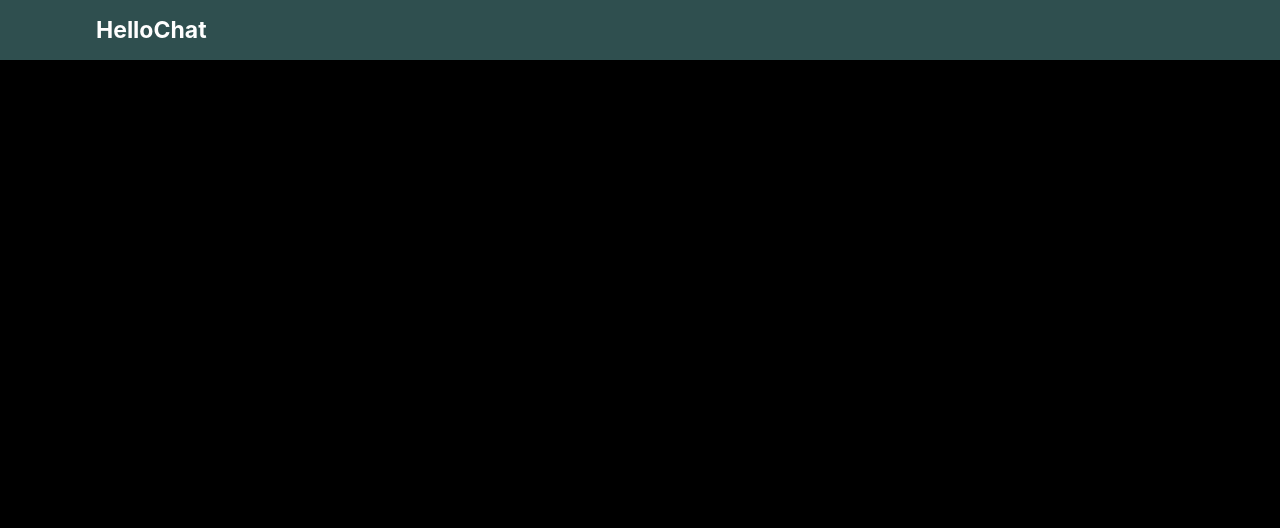
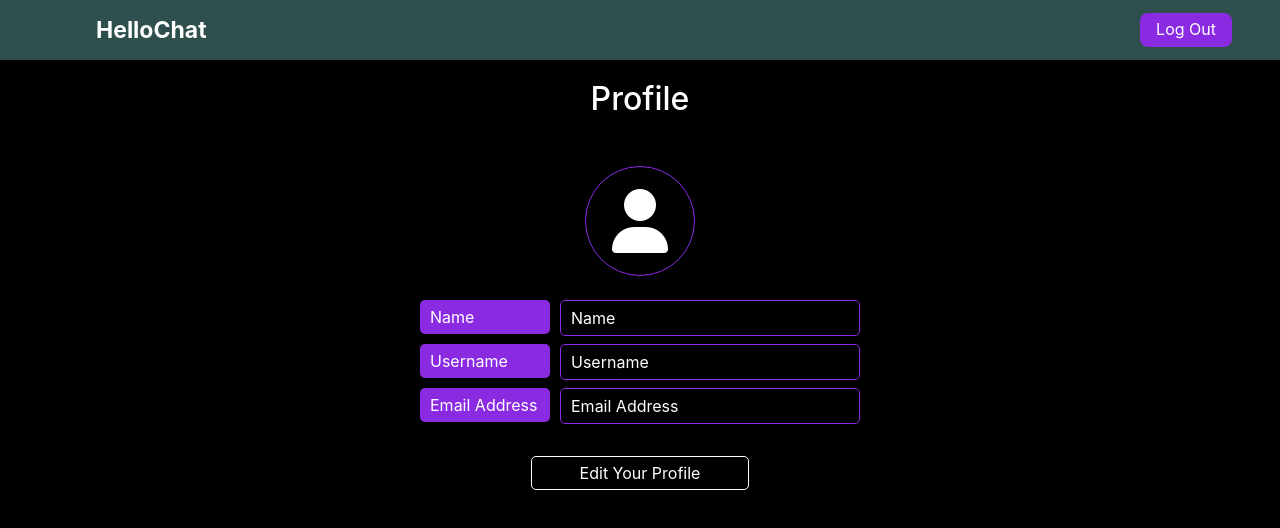
Before and after one commit to iamprincerajv/textchat, a React (Create React App) app: page /profile in a window 1280 px wide. Before the commit this address had no page. Shown: the top 528 px of the page. Built offline with nearby package versions, Linux system fonts and the light colour scheme; no server answers; sample sign-in values are in the browser's storage.

Commit message:
added profile comp

```diff
--- a/src/App.css
+++ b/src/App.css
@@ -226,6 +226,54 @@ a {
   border: none;
 }
 
+/* Profile */
+.profile {
+  position: fixed;
+  top: 8vh;
+  width: 100%;
+  height: 100%;
+}
+
+.profileImg {
+  border: 0.5px solid blueviolet;
+  border-radius: 50%;
+  height: 110px;
+  width: 110px;
+  display: flex;
+  justify-content: center;
+  align-items: center;
+}
+
+.profileLabel {
+  width: 130px;
+  height: fit-content;
+  background-color: blueviolet;
+  border-radius: 5px;
+  padding: 5px;
+  padding-left: 10px;
+  margin-bottom: 10px !important;
+  margin-right: 10px !important;
+  text-align: left;
+}
+
+.labelAns {
+  width: 300px;
+  height: fit-content;
+  padding: 5px;
+  padding-left: 10px;
+  border: 0.5px solid blueviolet;
+  border-radius: 5px;
+  color: white;
+  text-align: left;
+}
+
+.editBtn {
+  background-color: black;
+  color: white;
+  border: 0.1px solid white;
+  border-radius: 5px;
+}
+
 /* Media Queries */
 @media screen and (min-width: 600px) {
   .messageBox {
--- a/src/App.js
+++ b/src/App.js
@@ -7,6 +7,7 @@ import Header from './components/Header';
 import Message from './components/Message';
 import PrivateComponent from './components/PrivateComponent';
 import Friends from './components/Friends';
+import Profile from './components/Profile';
 
 function App() {
 
@@ -22,6 +23,7 @@ function App() {
           <Route element={<PrivateComponent />}>
             <Route path='/' element={<Friends sidebar={sidebar} />} />
             <Route path='/message' element={<Message />} />
+            <Route path='/profile' element={<Profile />} />
           </Route>
         </Routes>
       </Router>
--- a/src/components/Header.js
+++ b/src/components/Header.js
@@ -24,6 +24,11 @@ const Header = (props) => {
     }
   }
 
+  const logOut = () => {
+    localStorage.clear();
+    navigate("/login");
+}
+
   return (
     <header className='d-flex justify-content-between'>
       <div className='d-flex'>
@@ -37,6 +42,8 @@ const Header = (props) => {
       {location.pathname === "/" ? <div style={{ color: 'white', backgroundColor: 'blueviolet', cursor: "pointer" }} className='me-3 me-sm-4 me-md-5 p-1 px-3 rounded-3 bold' onClick={showSidebar}>{localStorage.getItem('name')} (You)</div> : ""}
 
       {location.pathname === "/message" ? <div onClick={backHome} style={{ color: 'white', backgroundColor: 'blueviolet', cursor: "pointer" }} className='me-3 me-sm-4 me-lg-5 me-md-5 p-1 px-3 rounded-3 bold'>{localStorage.getItem("friendToChat")} </div> : ""}
+
+      {location.pathname === "/profile" ? <div onClick={logOut} style={{ color: 'white', backgroundColor: 'blueviolet', cursor: "pointer" }} className='me-3 me-sm-4 me-lg-5 me-md-5 p-1 px-3 rounded-3 bold'>Log Out </div> : ""}
     </header>
   )
 }
--- /dev/null
+++ b/src/components/Profile.js
@@ -0,0 +1,62 @@
+import React, { useEffect, useState } from 'react'
+
+const Profile = () => {
+
+    const [name, setName] = useState("Name");
+    const [username, setUsername] = useState("Username");
+    const [email, setEmail] = useState("Email Address");
+
+    useEffect(() => {
+        getProfile();
+        // eslint-disable-next-line
+    }, [])
+
+    const getProfile = async () => {
+        let key = localStorage.getItem("username");
+
+        if (key) {
+            let result = await fetch(`http://localhost:5000/search/${key}`, {
+                headers: {
+                    "Authorization": `bearer ${localStorage.getItem("token")}`
+                }
+            });
+            result = await result.json();
+
+            if (result) {
+                setName(result[0].name);
+                setUsername(result[0].username);
+                setEmail(result[0].email);
+            }
+        }
+    }
+
+    return (
+        <div className='profile p-3'>
+            <h2 className='text-center mb-5'>Profile</h2>
+            <center>
+                <div className="mb-4">
+                    <div className="profileImg">
+                        <i className="fa-solid fa-user fa-4x my-2 mx-2"></i>
+                    </div>
+                </div>
+                <div className="profileData">
+                    <div className='d-flex justify-content-center'>
+                        <p className='profileLabel'>Name</p>
+                        <p className='labelAns'>{name}</p>
+                    </div>
+                    <div className='d-flex justify-content-center'>
+                        <p className='profileLabel'>Username</p>
+                        <p className='labelAns'>{username}</p>
+                    </div>
+                    <div className='d-flex justify-content-center'>
+                        <p className='profileLabel'>Email Address</p>
+                        <p className='labelAns'>{email}</p>
+                    </div>
+                </div>
+                <button className='editBtn mt-4 p-1 px-5'>Edit Your Profile</button>
+            </center>
+        </div>
+    )
+}
+
+export default Profile
--- a/src/components/Sidebar.js
+++ b/src/components/Sidebar.js
@@ -13,7 +13,7 @@ const Sidebar = (props) => {
 
     return (
         <div className={sidebar.join(" ")}>
-            <p>Your Profile</p>
+            <p onClick={()=>{navigate("/profile")}}>Your Profile</p>
             <p onClick={logOut}>Log Out</p>
         </div>
     )
```
